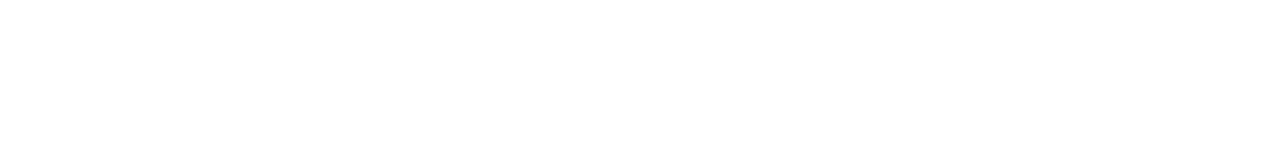
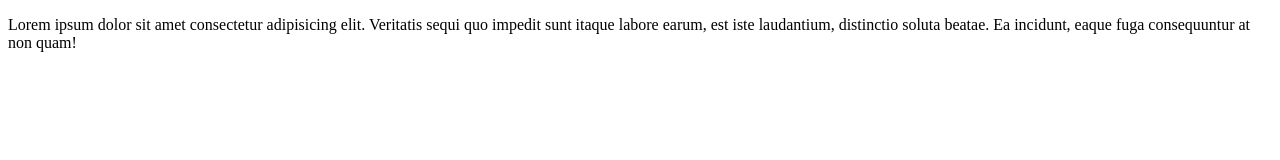
Before and after one commit to jacifreitas/projeto-1, a plain HTML site: page index.html in a window 1280 px wide. Drawn offline with Linux system fonts and the light colour scheme.

Commit message:
Adicionado texto no body

```diff
--- a/index.html
+++ b/index.html
@@ -7,6 +7,6 @@
     <title>Curso Gratuito Git e Github</title>
 </head>
 <body>
-
+    <p>Lorem ipsum dolor sit amet consectetur adipisicing elit. Veritatis sequi quo impedit sunt itaque labore earum, est iste laudantium, distinctio soluta beatae. Ea incidunt, eaque fuga consequuntur at non quam!</p>
 </body>
 </html>
```
